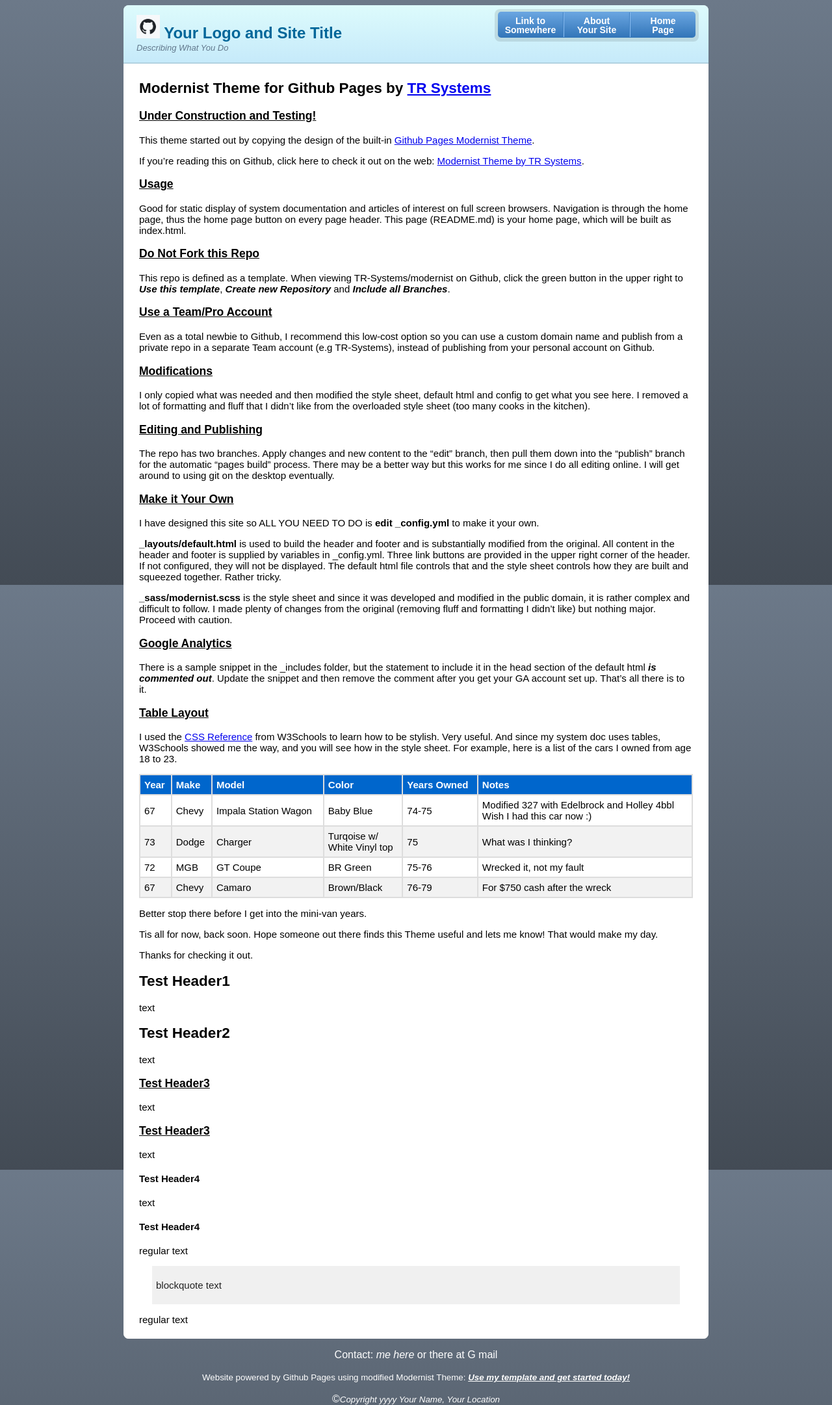
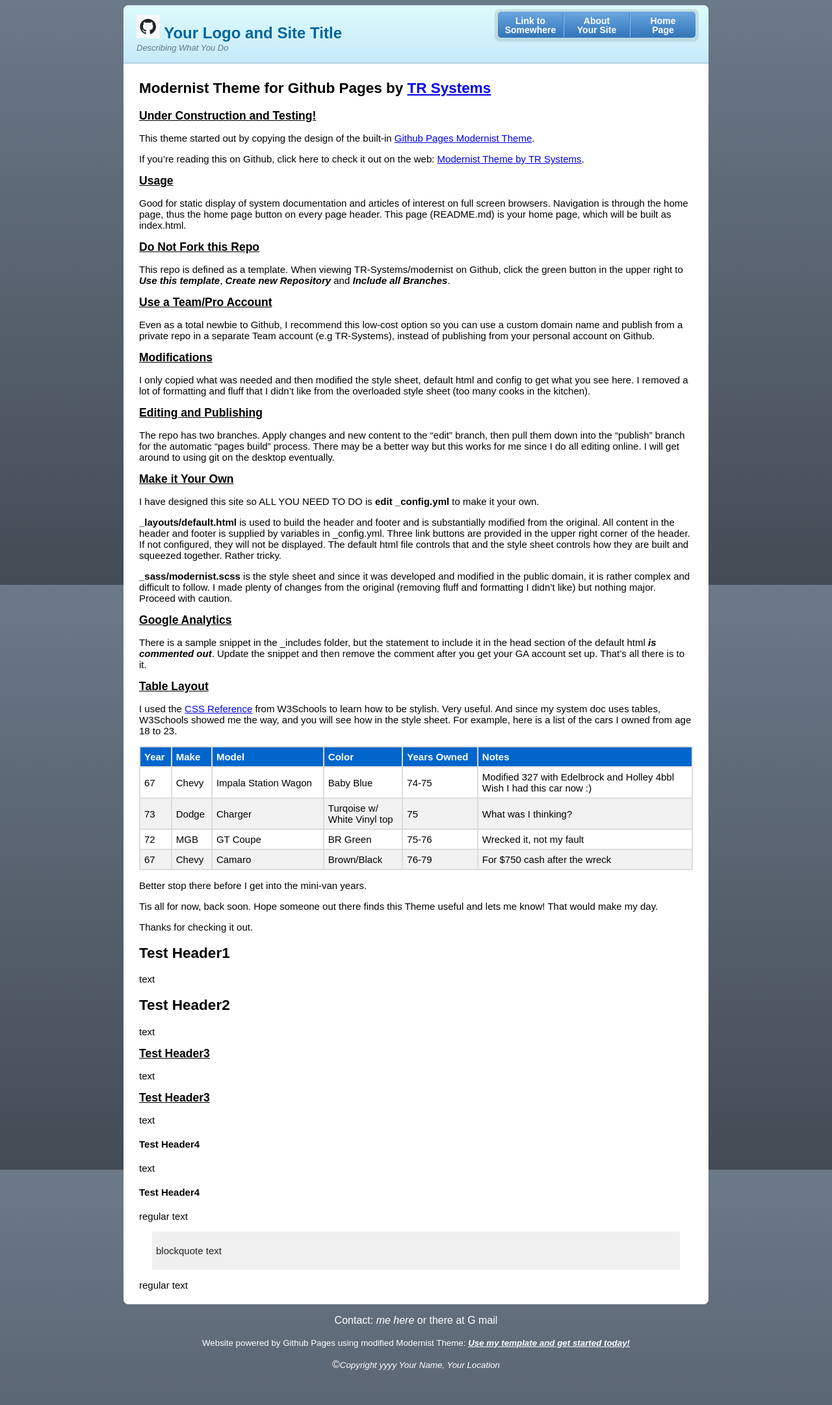
Before and after one commit to TR-Systems/modernist, a Jekyll site: the page built from README.md, in a window 1280 px wide. Shown: the whole page at 65% size. Built offline with Jekyll 4.4.1, drawn with Linux system fonts in a browser that asks for light colours; our own code applies the rules of GitHub Pages for plain Markdown files; after the commit the page ends 2109 px from its top, so only the background shows below that.

Commit message:
Update modernist.scss

```diff
--- a/_sass/modernist.scss
+++ b/_sass/modernist.scss
@@ -149,6 +149,8 @@
 }
 
 h3 {
+  margin-top: 6px;
+  margin-bottom: 2px;
   text-decoration: underline;
 }
 
```
